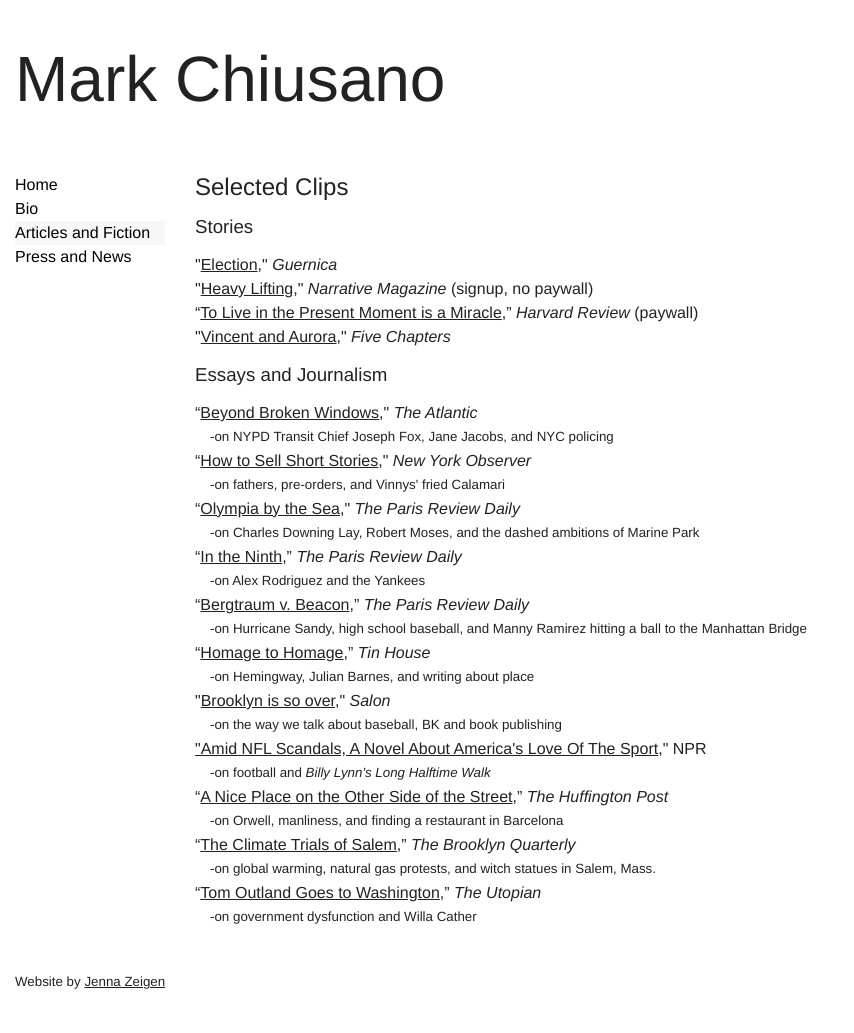
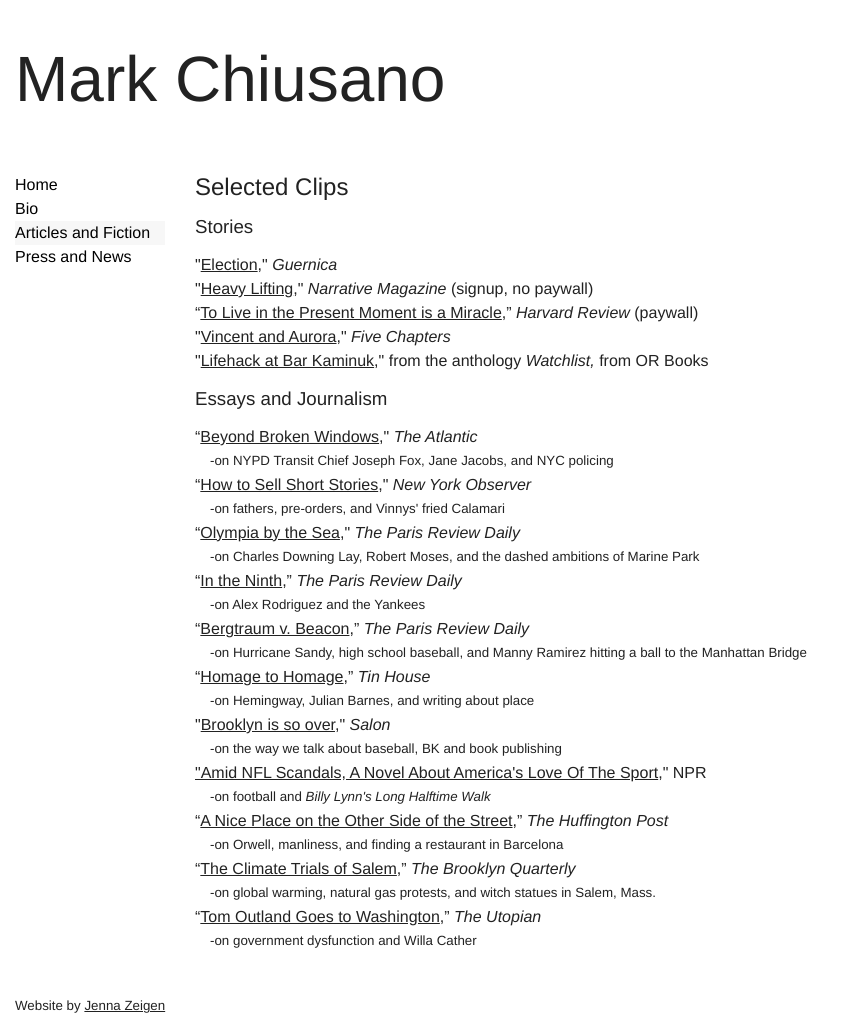
Before and after one commit to mjchiusano/mjchiusano.github.io, a Jekyll site: the page built from work.html, in a window 1280 px wide. Shown: the whole page, without its empty margins (0-854 px from the left). Built offline with Jekyll 4.4.1, drawn with Linux system fonts in a browser that asks for light colours; Markdown is read by kramdown in place of the engine named in the settings; before the commit the page ends 1009 px from its top, so only the background shows below that.

Commit message:
watchlist

```diff
--- a/work.html
+++ b/work.html
@@ -12,6 +12,8 @@
   <li>"<a href="http://www.narrativemagazine.com/issues/stories-week-2012%E2%80%932013/heavy-lifting">Heavy Lifting</a>," <i>Narrative Magazine</i> (signup, no paywall)</li>
   <li>“<a href="http://harvardreview.fas.harvard.edu/?q=print-issues/harvard-review-42">To Live in the Present Moment is a Miracle</a>,” <i>Harvard Review</i> (paywall)</li>
    <li>"<a href="http://www.fivechapters.com/2014/vincent-and-aurora/">Vincent and Aurora</a>," <i>Five Chapters</i></li>
+   <li>"<a href="http://www.orbooks.com/catalog/watchlist/">Lifehack at Bar Kaminuk</a>," from the anthology <i> Watchlist,</i> from OR Books</li>
+
 </ul>
 </div>
 
```
